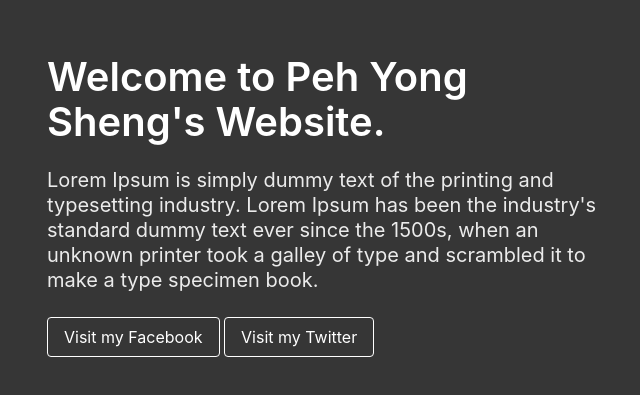
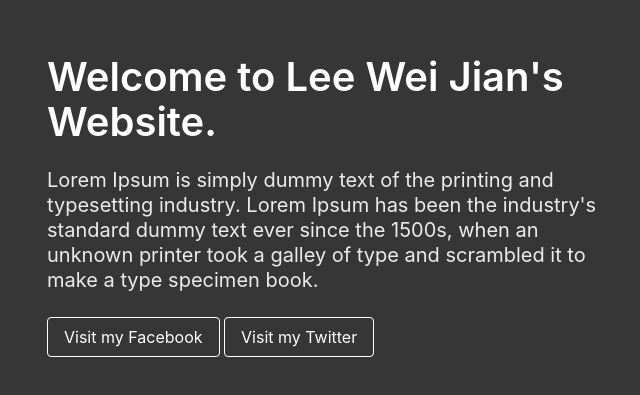
Before and after one commit to Khosyong/khoshengyong.github.io, a plain HTML site: page index.html in a window 1280 px wide. Shown: the part 195-590 px from the top of the page, without its empty margins (311-951 px from the left). Drawn offline with nearby package versions, Linux system fonts and the light colour scheme.

Commit message:
Update index.html

```diff
--- a/index.html
+++ b/index.html
@@ -1,7 +1,7 @@
 <!DOCTYPE html>
 <html>
     <head>
-        <title>Peh Yong Sheng's Website</title>
+        <title>Lee Wei Jian's Website</title>
         <link rel="stylesheet"
             href="https://cdn.jsdelivr.net/npm/bulma@0.9.2/css/bulma.min.css">
         <meta name="viewport" content="width=device-width, initial-scale=1">
@@ -13,7 +13,7 @@
             <div class="columns is-vcentered is-centered">
                 <div class="column is-6">
                     <div class="block">
-                        <h1 class="title is-2">Welcome to Peh Yong Sheng's Website.</h1>
+                        <h1 class="title is-2">Welcome to Lee Wei Jian's Website.</h1>
                     </div>
                     <div class="block">
                         <h2 class="subtitle">Lorem Ipsum is simply dummy text of the printing and typesetting industry. Lorem Ipsum has been the industry's standard dummy text ever since the 1500s, when an unknown printer took a galley of type and scrambled it to make a type specimen book.<br>
```
